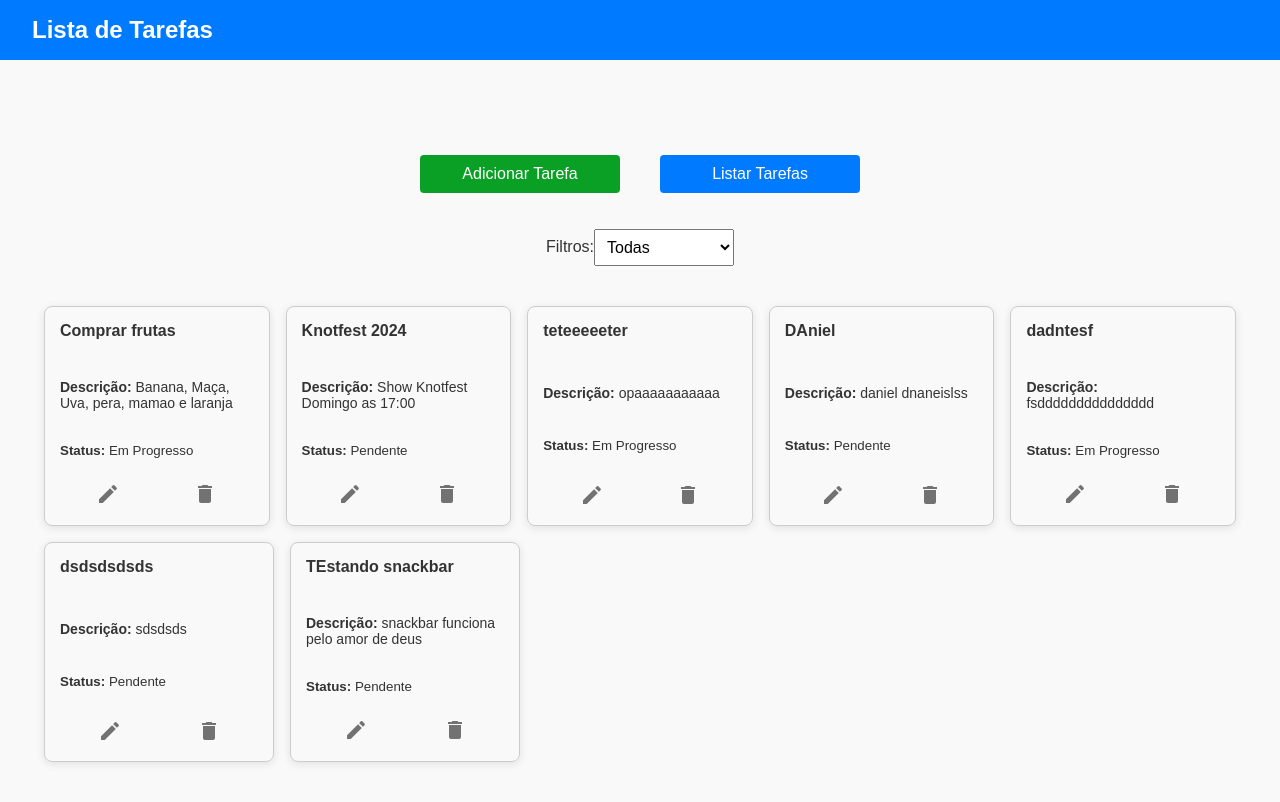
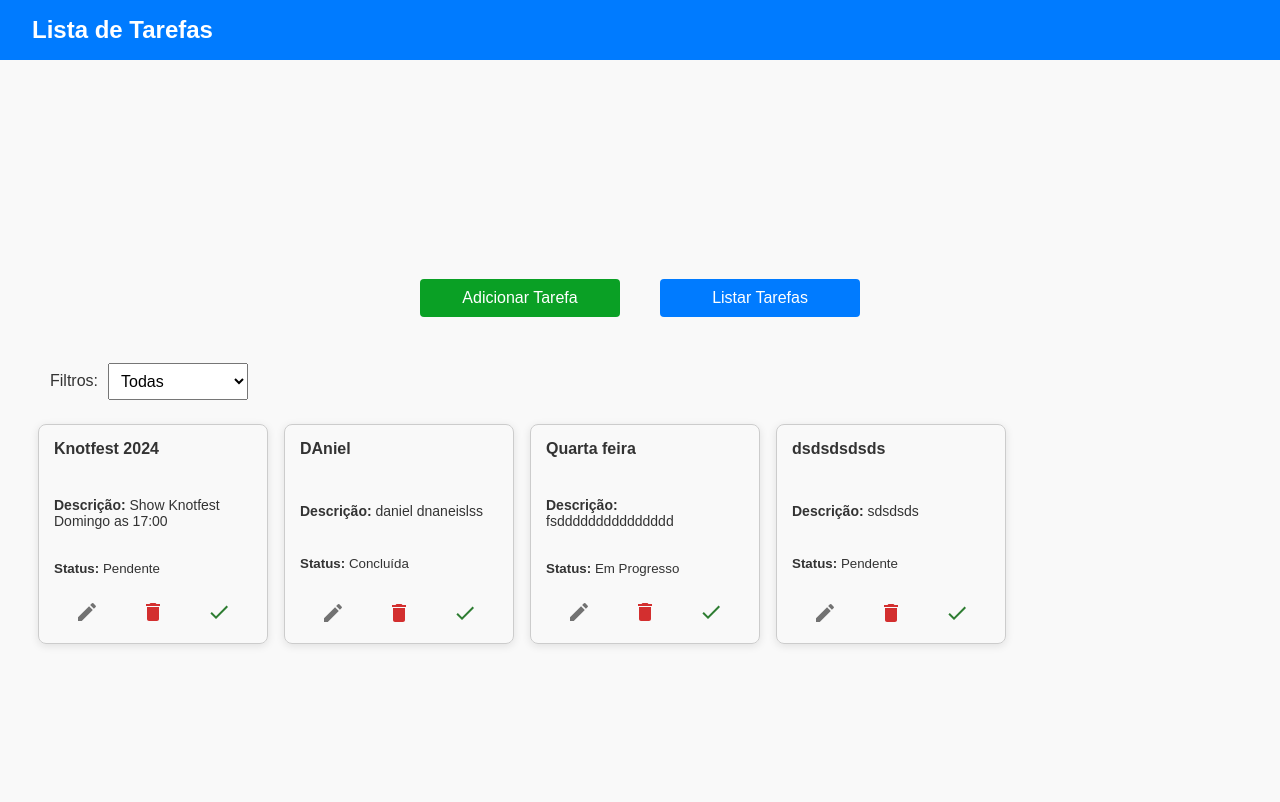
Before and after one commit to OliveiraDaniel/task-list, a React (Vite) app: page / in a window 1280 px wide. Both pictures are taken after a click on the button "Listar Tarefas". Shown: the top 802 px of the page. Built offline with nearby package versions, Linux system fonts and the light colour scheme; data requests are answered from the project's data file.

Commit message:
feat: conclui task pela lista

```diff
--- a/db.json
+++ b/db.json
@@ -1,11 +1,5 @@
 {
   "tasks": [
-    {
-      "title": "Comprar frutas",
-      "description": "Banana, Maça, Uva, pera, mamao e laranja",
-      "status": "Em Progresso",
-      "id": "dcd8"
-    },
     {
       "title": "Knotfest 2024",
       "description": "Show Knotfest Domingo as 17:00",
@@ -13,19 +7,13 @@
       "id": "2c59"
     },
     {
-      "title": "teteeeeeter",
-      "description": "opaaaaaaaaaaa",
-      "status": "Em Progresso",
-      "id": "9a97"
-    },
-    {
       "title": "DAniel",
       "description": "daniel dnaneislss",
-      "status": "Pendente",
+      "status": "Concluída",
       "id": "20b0"
     },
     {
-      "title": "dadntesf",
+      "title": "Quarta feira",
       "description": "fsddddddddddddddd",
       "status": "Em Progresso",
       "id": "c470"
@@ -35,12 +23,6 @@
       "title": "dsdsdsdsds",
       "description": "sdsdsds",
       "status": "Pendente"
-    },
-    {
-      "id": "192b",
-      "title": "TEstando snackbar",
-      "description": "snackbar funciona pelo amor de deus",
-      "status": "Pendente"
     }
   ]
 }
--- a/src/components/TaskFilter.tsx
+++ b/src/components/TaskFilter.tsx
@@ -8,7 +8,7 @@ interface TaskFilterProps {
 export const TaskFilter = ({ filter, onChange }: TaskFilterProps) => {
   return (
     <ContainerFilter>
-      <span>Filtros:</span>
+      <span style={{ marginRight: '10px' }}>Filtros:</span>
       <Select value={filter} onChange={onChange}>
         <Option value="">Todas</Option>
         <Option value="Pendente">Pendente</Option>
--- a/src/components/TaskItem.tsx
+++ b/src/components/TaskItem.tsx
@@ -8,9 +8,10 @@ import {
 import IconButton from '@mui/material/IconButton'
 import EditIcon from '@mui/icons-material/Edit'
 import DeleteIcon from '@mui/icons-material/Delete'
+import DoneIcon from '@mui/icons-material/Done'
 import { useDispatch } from 'react-redux'
 import { editForm } from '../features/openFormSlice'
-import { deleteTask } from './../services/taskServices'
+import { deleteTask, updateTask } from './../services/taskServices'
 import { setSnackbar } from '../features/snackbarSlice'
 
 function TaskItem({ task }: { task: Task }) {
@@ -20,6 +21,14 @@ function TaskItem({ task }: { task: Task }) {
     await deleteTask(id)
     dispatch(
       setSnackbar({ message: 'Tarefa deletada com sucesso!', isOpen: true }),
+    )
+  }
+
+  const handleComplete = async (task: Task) => {
+    const updatedTask = { ...task, status: 'Concluída' }
+    await updateTask(task.id, updatedTask)
+    dispatch(
+      setSnackbar({ message: 'Tarefa concluida com sucesso', isOpen: true }),
     )
   }
 
@@ -37,8 +46,15 @@ function TaskItem({ task }: { task: Task }) {
         <IconButton aria-label="edit" onClick={() => dispatch(editForm(task))}>
           <EditIcon />
         </IconButton>
-        <IconButton aria-label="delete" onClick={() => handleDelete(task.id)}>
+        <IconButton
+          aria-label="delete"
+          color="error"
+          onClick={() => handleDelete(task.id)}
+        >
           <DeleteIcon />
+        </IconButton>
+        <IconButton aria-label="complete" onClick={() => handleComplete(task)}>
+          <DoneIcon color="success" />
         </IconButton>
       </ContainerButtons>
     </TaskItemContainer>
--- a/src/components/TaskList.tsx
+++ b/src/components/TaskList.tsx
@@ -55,18 +55,14 @@ const TaskList = () => {
         </Button>
       </ContainerButtons>
       {list && (
-        <>
+        <TaskListContainer>
           <TaskFilter filter={filter} onChange={handleFilterChange} />
-          <TaskListContainer>
-            {filteredTasks.length ? (
-              filteredTasks.map(task => <TaskItem key={task.id} task={task} />)
-            ) : (
-              <p style={{ width: 'height: 50px' }}>
-                Nenhuma tarefa encontrada.
-              </p>
-            )}
-          </TaskListContainer>
-        </>
+          {filteredTasks.length ? (
+            filteredTasks.map(task => <TaskItem key={task.id} task={task} />)
+          ) : (
+            <p style={{ width: 'height: 50px' }}>Nenhuma tarefa encontrada.</p>
+          )}
+        </TaskListContainer>
       )}
     </>
   )
--- a/src/styles/TaskForm.ts
+++ b/src/styles/TaskForm.ts
@@ -121,8 +121,10 @@ export const ContainerButtons = styled.div`
 export const ContainerFilter = styled.div`
   display: flex;
   flex-direction: row;
-  justify-content: space-between;
+  justify-content: flex-start;
   align-items: center;
+  width: 100%;
+  padding: 0 20px;
 `
 
 export const Select = styled.select`
--- a/src/styles/TaskList.ts
+++ b/src/styles/TaskList.ts
@@ -3,5 +3,6 @@ import styled from 'styled-components'
 export const TaskListContainer = styled.div`
   display: flex;
   flex-wrap: wrap;
-  padding: 16px;
+  padding: 10px;
+  width: 100%;
 `
```
